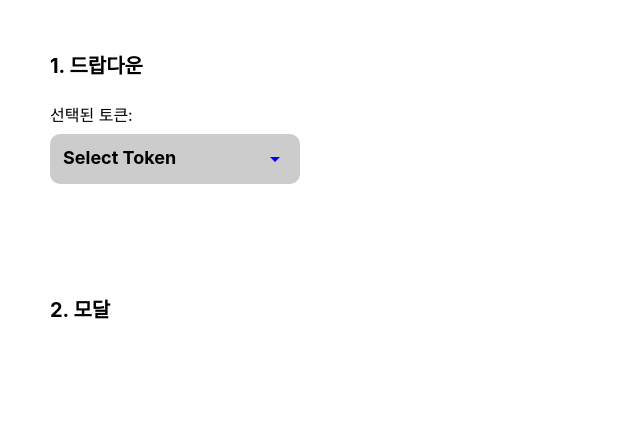
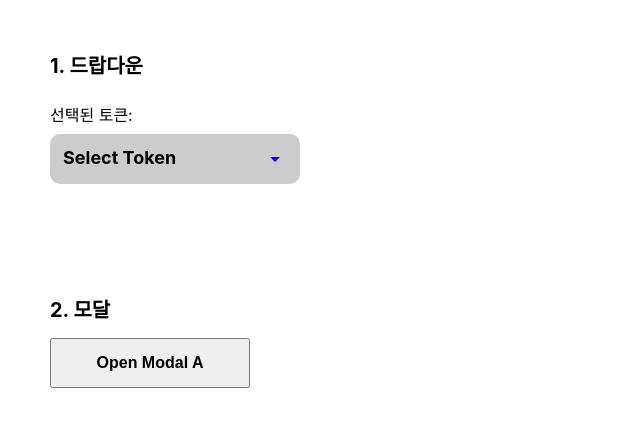
Before and after one commit to jy617lee/ozys, a React (Create React App) app: page / in a window 1280 px wide. Shown: the top 426 px of the page, without its empty margins (0-640 px from the left). Built offline with nearby package versions, Linux system fonts and the light colour scheme.

Commit message:
feat: show popups on App.tsx

```diff
--- a/src/App.tsx
+++ b/src/App.tsx
@@ -3,9 +3,13 @@ import TokenDropdown from "./components/TokenDropdown";
 import { TOKENS } from "./data/tokens";
 import { TOKEN } from "./model/token";
 import styled from "styled-components";
+import { usePopup } from "./hooks/usePopup";
+import PopupA from "./components/popup/PopupA";
 
 function App() {
   const [selectedToken, setSelectedToken] = useState<TOKEN>();
+
+  const { popups, openPopup, closePopup } = usePopup();
 
   return (
     <div className='App'>
@@ -32,6 +36,18 @@ function App() {
 
       <Container>
         <Title>2. 모달</Title>
+        <OpenModalButton
+          onClick={() => {
+            openPopup(<PopupA />);
+          }}
+        >
+          Open Modal A
+        </OpenModalButton>
+
+        {popups.length > 0 && <ModalOverlay onClick={closePopup} />}
+        {popups.map((popup, index) => (
+          <div key={index}>{popup}</div>
+        ))}
       </Container>
     </div>
   );
@@ -64,4 +80,21 @@ const TokenImage = styled.img`
   margin-right: 5px;
   border-radius: 50%;
 `;
+
+const OpenModalButton = styled.button`
+  width: 200px;
+  height: 50px;
+  font-size: 16px;
+  line-height: 20px;
+  font-weight: bold;
+`;
+const ModalOverlay = styled.div`
+  position: fixed;
+  top: 0px;
+  left: 0px;
+  width: 100vw;
+  height: 100vh;
+  background-color: rgba(0, 0, 0, 0.8);
+`;
+
 export default App;
--- a/src/index.tsx
+++ b/src/index.tsx
@@ -1,15 +1,18 @@
-import React from 'react';
-import ReactDOM from 'react-dom/client';
-import './index.css';
-import App from './App';
-import reportWebVitals from './reportWebVitals';
+import React from "react";
+import ReactDOM from "react-dom/client";
+import "./index.css";
+import App from "./App";
+import reportWebVitals from "./reportWebVitals";
+import { RecoilRoot } from "recoil";
 
 const root = ReactDOM.createRoot(
-  document.getElementById('root') as HTMLElement
+  document.getElementById("root") as HTMLElement
 );
 root.render(
   <React.StrictMode>
-    <App />
+    <RecoilRoot>
+      <App />
+    </RecoilRoot>
   </React.StrictMode>
 );
 
```
